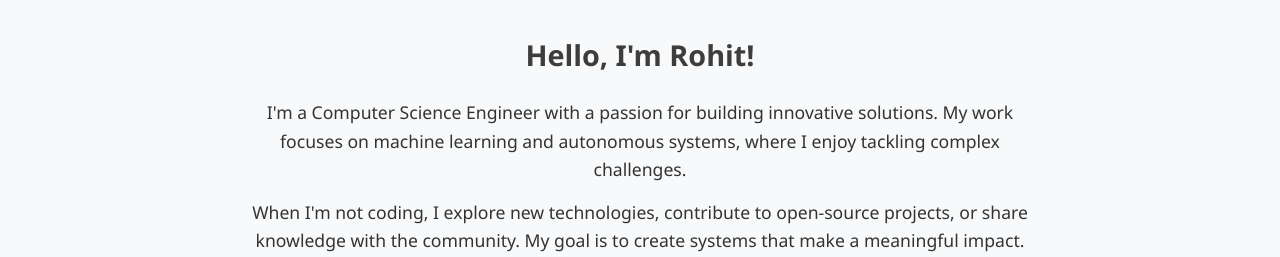
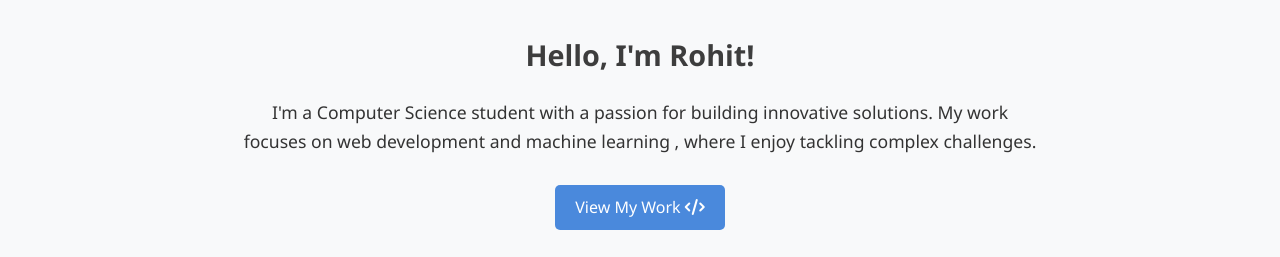
Before and after one commit to RohitRMendigeri/rohitsPortfolio.github.io, a plain HTML site: page index.html in a window 1280 px wide. Shown: the part 543-800 px from the top of the page. Drawn offline with Linux system fonts and the light colour scheme.

Commit message:
Update index.html

```diff
--- a/index.html
+++ b/index.html
@@ -662,8 +662,7 @@
                 <div class="about-content">
                     <div class="about-text">
                         <h3>Hello, I'm Rohit!</h3>
-                        <p>I'm a Computer Science Engineer with a passion for building innovative solutions. My work focuses on machine learning and autonomous systems, where I enjoy tackling complex challenges.</p>
-                        <p>When I'm not coding, I explore new technologies, contribute to open-source projects, or share knowledge with the community. My goal is to create systems that make a meaningful impact.</p>
+                        <p>I'm a Computer Science student with a passion for building innovative solutions. My work focuses on web development and machine learning , where I enjoy tackling complex challenges.</p>
                         <a href="#projects" class="btn">View My Work <i class="fas fa-code"></i></a>
                     </div>
                 </div>
```
